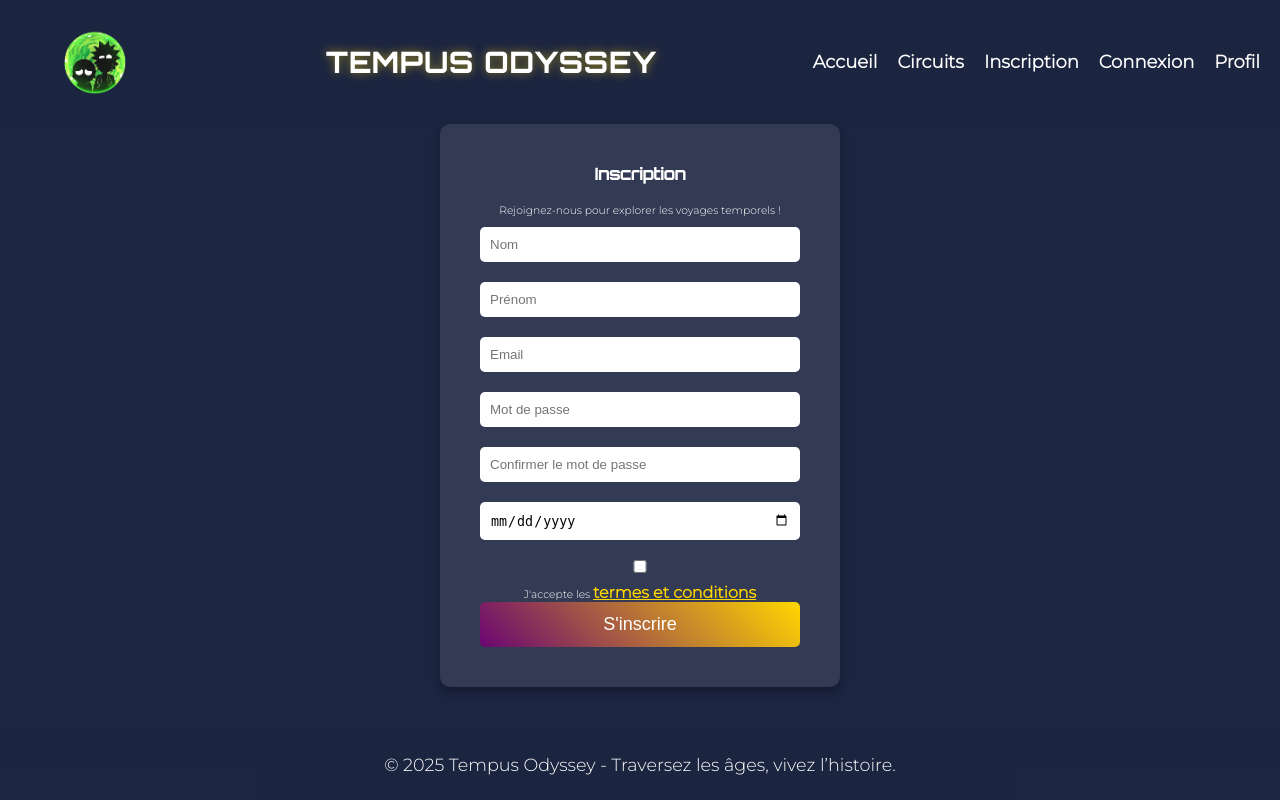
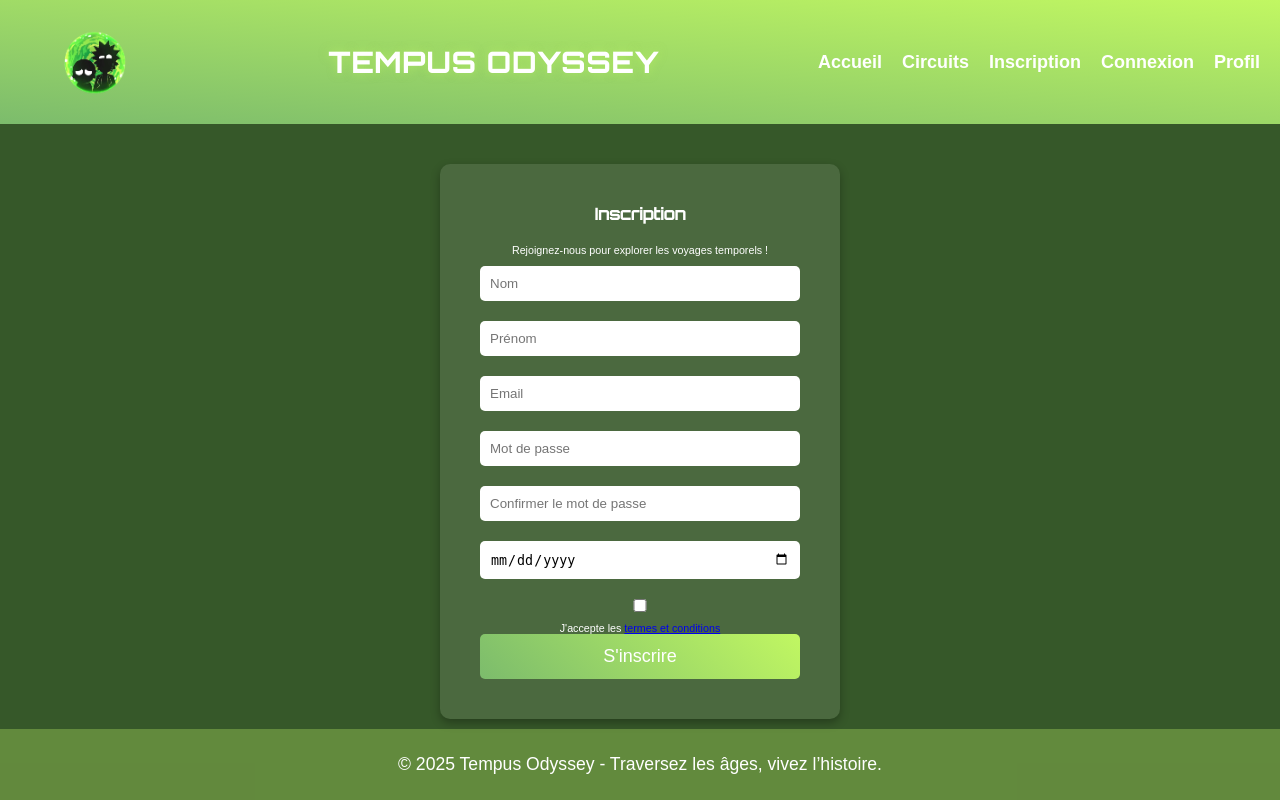
Before and after one commit to Elcroko/Projet-S4, a PHP site: page /inscription.html in a window 1280 px wide. Run offline with PHP 8.4, Linux system fonts and the light colour scheme.

Commit message:
Update inscription.css

```diff
--- a/projet/css/inscription.css
+++ b/projet/css/inscription.css
@@ -1,5 +1,9 @@
+
 @import url('https://fonts.googleapis.com/css2?family=Orbitron:wght@500&family=Montserrat:wght@300&display=swap');
 
+/* ============================== */
+/* Reset général */
+/* ============================== */
 * {
     margin: 0;
     padding: 0;
@@ -10,12 +14,13 @@ body {
     display: flex;
     flex-direction: column;
     min-height: 100vh;
-    font-family: 'Montserrat', sans-serif;
-    background-color: #1C2541;
+    font-family: 'Audiowide', sans-serif;
+    background-color: #365829;
     color: white;
     text-align: center;
     font-size: 67%;
 }
+
 
 .main-content {
     flex: 1; /* Permet au contenu de prendre l'espace disponible */
@@ -24,17 +29,21 @@ body {
     align-items: center;
 }
 
+
+/* ============================== */
 /* HEADER */
-
+/* ============================== */
 header {
     display: flex;
     justify-content: space-between;
     align-items: center;
     padding: 20px;
-    background: rgba(28, 37, 65, 0.9);
+    background: linear-gradient(5deg, #7cbc6c, #c1f762);
     width: 100%;
+    margin-bottom: 40px; /* Ajoute un espace sous le header */
 }
 
+/* Logo cliquable ON RETIRE OU PAS ?????*/
 .logo {
     width: 150px; /* Taille du logo */
     height: auto;
@@ -45,29 +54,42 @@ header {
     transform: scale(1.1); /* Effet zoom au survol */
 }
 
-/* Animation du titre Tempus Odyssey */
+/* Titre animé */
 .site-title {
     font-size: 28px;
-    font-weight: bold;
+    font-family: 'Orbitron', sans-serif;
     text-transform: uppercase;
     color: white;
     text-align: center;
-    font-family: 'Orbitron', sans-serif;
     letter-spacing: 2px;
-    text-shadow: 0 0 10px rgba(255, 215, 0, 0.5);
+    text-shadow: 0 0 10px rgba(193, 247, 98, 0.5);
+
+}
+
+/* Animation Glow */
+@keyframes glow-effect {
+    0% {
+        text-shadow: 0 0 5px rgba(193, 247, 98, 0.5);
+        color: white;
+    }
+    100% {
+        text-shadow: 0 0 20px rgba(193, 247, 98, 1), 0 0 30px rgba(193, 247, 98, 0.8);
+        color: #c1f762;
+    }
 }
 
 
 
-/* Navigation */
 nav ul {
     list-style: none;
     display: flex;
     gap: 20px;
 }
+
 nav ul li {
     display: inline;
 }
+
 nav ul li a {
     text-decoration: none;
     color: white;
@@ -75,8 +97,9 @@ nav ul li a {
     font-weight: bold;
     transition: color 0.3s;
 }
+
 nav ul li a:hover {
-    color: #FFD700;
+    color: #c1f762;
 }
 
 .form-container-wrapper {
@@ -109,7 +132,7 @@ nav ul li a:hover {
     border-radius: 5px;
 }
 .form-container button {
-    background: linear-gradient(45deg, #6A0572, #FFD700);
+    background: linear-gradient(45deg, #7cbc6c, #c1f762);
     color: white;
     border: none;
     padding: 12px;
@@ -120,28 +143,39 @@ nav ul li a:hover {
     transition: background 0.3s ease;
 }
 .form-container button:hover {
-    background: linear-gradient(45deg, #FFD700, #6A0572);
+    background: linear-gradient(45deg, #c1f762, #7cbc6c);
+}
+/* ============================== */
+/* TERME ET CONDITIONS */
+/* ============================== */
+.checkbox-container {
+    display: flex;
+    align-items: center; /* Aligner verticalement */
+    gap: 10px; /* Espacement entre la case et le texte */
 }
 
-/* TERME ET CONDITIONS */
+.checkbox-container input[type="checkbox"] {
+    width: 20px; /* Taille personnalisée de la case */
+    height: 20px;
+    cursor: pointer;
+}
 
-.form-container label a {
+.checkbox-container label {
     font-size: 16px;
     font-weight: bold;
-    color: #FFD700; /* Couleur dorée pour plus de visibilité */
+    color: #c1f762;
     transition: color 0.3s ease-in-out;
     cursor: pointer;
 }
 
-.form-container label a:hover {
-    color: #FFAA00; /* Variation légère au survol */
-    text-decoration: underline;
-}
 
+/* ============================== */
+/* FOOTER */
+/* ============================== */
 footer {
     width: 100%;
     padding: 25px;
-    background: rgba(28, 37, 65, 0.9);
+    background: rgba(199, 250, 108, 0.3);
     text-align: center;
     font-size: 1.1rem;
     margin-top: auto; /* Pousse le footer en bas */
```
